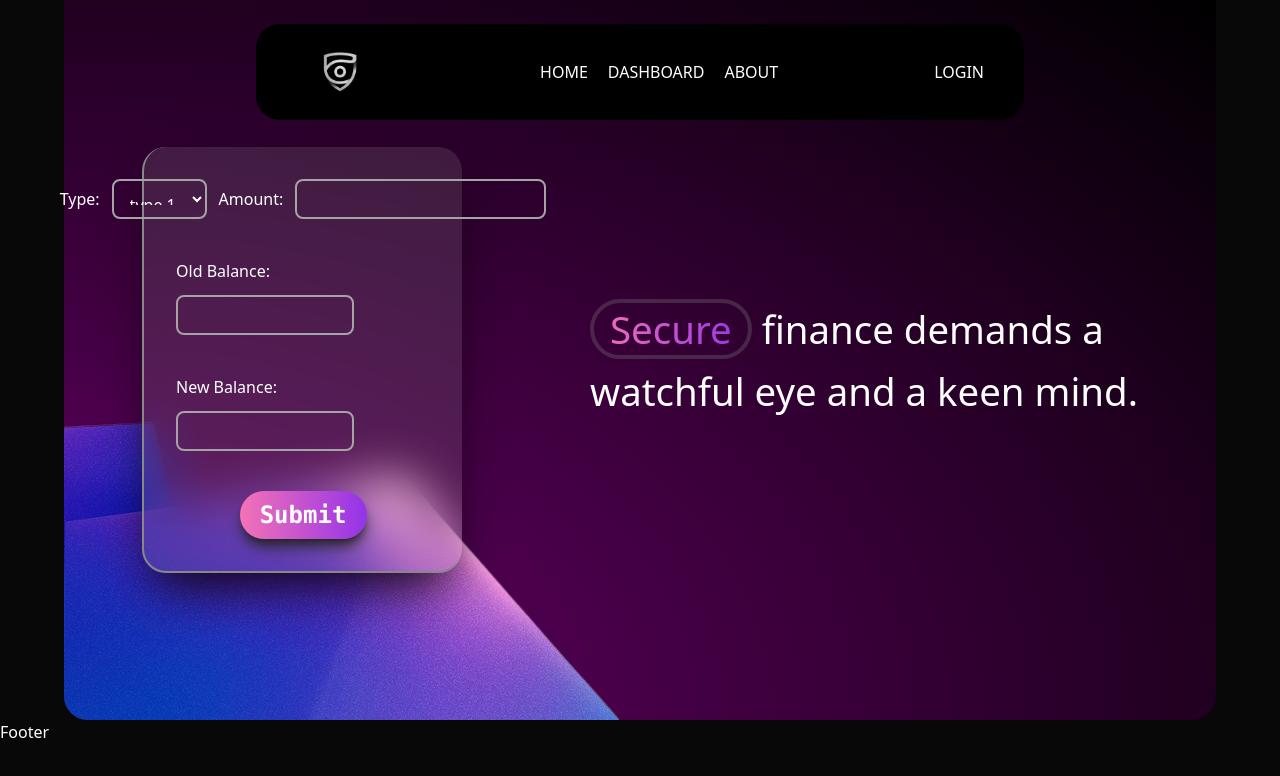
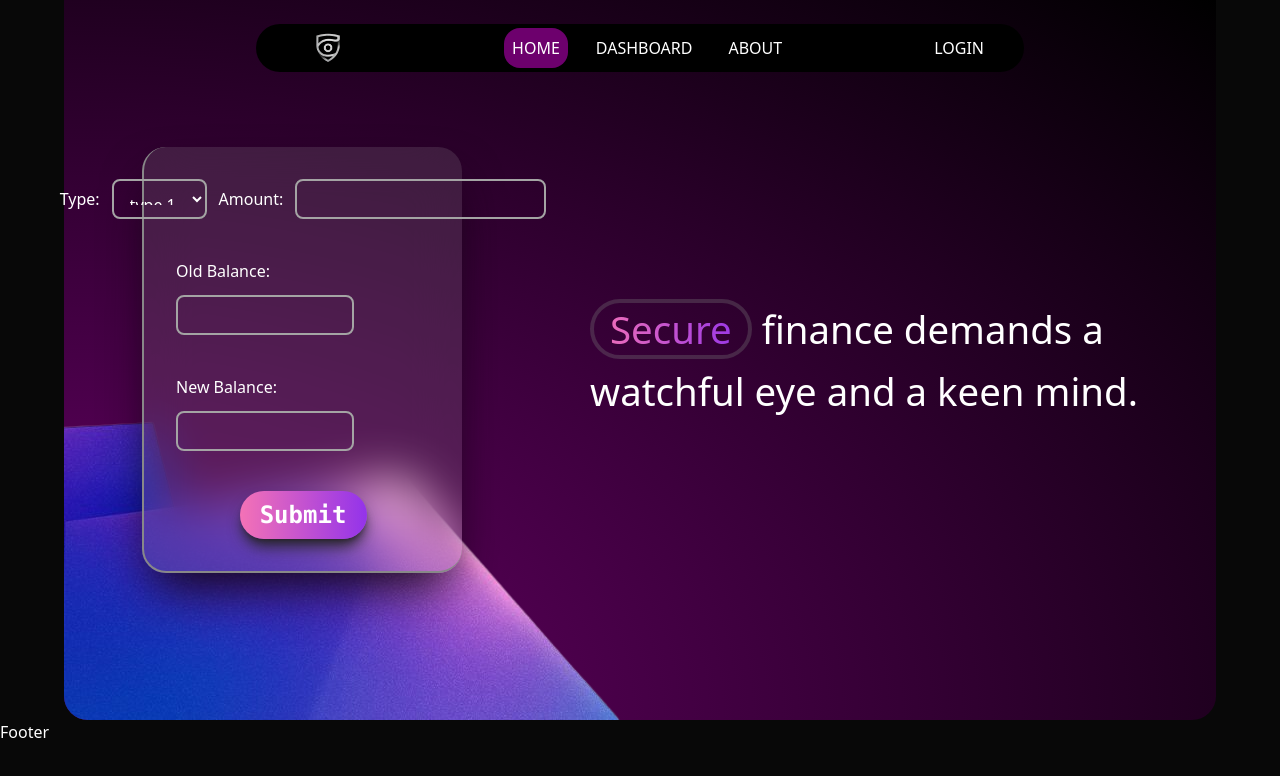
Before and after one commit to Roushan1512/Payments-Fraud-Detection, a React (Vite) app in the folder clientside/: page / in a window 1280 px wide. Shown: the top 776 px of the page. Built offline with nearby package versions, Linux system fonts and the light colour scheme; what @nextui-org/react would draw is missing.

Commit message:
few changes

```diff
--- a/clientside/src/components/Header/Header.jsx
+++ b/clientside/src/components/Header/Header.jsx
@@ -1,16 +1,55 @@
 import React from "react";
 import logo from "./Cypher_logo.png";
+import { Link, NavLink } from "react-router-dom";
 const Header = () => {
   return (
-    <div className="bg-[#000000] flex justify-between items-center  text-white mt-6 left-[20%] 2xl:h-[3.5rem] h-24 w-[60vw] rounded-3xl px-10 overflow-hidden  shadow-[#120411] absolute z-30">
+    <div className="bg-[#000000] flex justify-between items-center  text-white mt-6 left-[20%] h-[6vh] w-[60vw] rounded-3xl px-10 overflow-hidden  shadow-[#120411] absolute z-30">
       <div>
-        <img src={logo} alt="" className="w-[5.5rem]" />
+        <NavLink to="/">
+          <img src={logo} alt="" className="h-[8vh]" />
+        </NavLink>
       </div>
       <div className="">
         <ul className="flex justify-center items-center gap-5 ">
-          <li>HOME</li>
-          <li>DASHBOARD</li>
-          <li>ABOUT</li>
+          <NavLink
+            to="/"
+            className={({ isActive }) =>
+              ` ${
+                isActive
+                  ? "bg-[#6d006d] hover:bg-[#940194]"
+                  : "bg-transparent hover:bg-[#450a45]"
+              }
+              p-2 rounded-2xl transition ease-in-out`
+            }
+          >
+            <li>HOME</li>
+          </NavLink>
+          <NavLink
+            to="/dashboard"
+            className={({ isActive }) =>
+              ` ${
+                isActive
+                  ? "bg-[#6d006d] hover:bg-[#940194]"
+                  : "bg-transparent hover:bg-[#450a45]"
+              }
+              p-2 rounded-2xl transition ease-in-out`
+            }
+          >
+            <li>DASHBOARD</li>
+          </NavLink>
+          <NavLink
+            to="/aboutus"
+            className={({ isActive }) =>
+              ` ${
+                isActive
+                  ? "bg-[#6d006d] hover:bg-[#940194]"
+                  : "bg-transparent hover:bg-[#450a45]"
+              }
+              p-2 rounded-2xl transition ease-in-out `
+            }
+          >
+            <li>ABOUT</li>
+          </NavLink>
         </ul>
       </div>
       <div>LOGIN</div>
```
